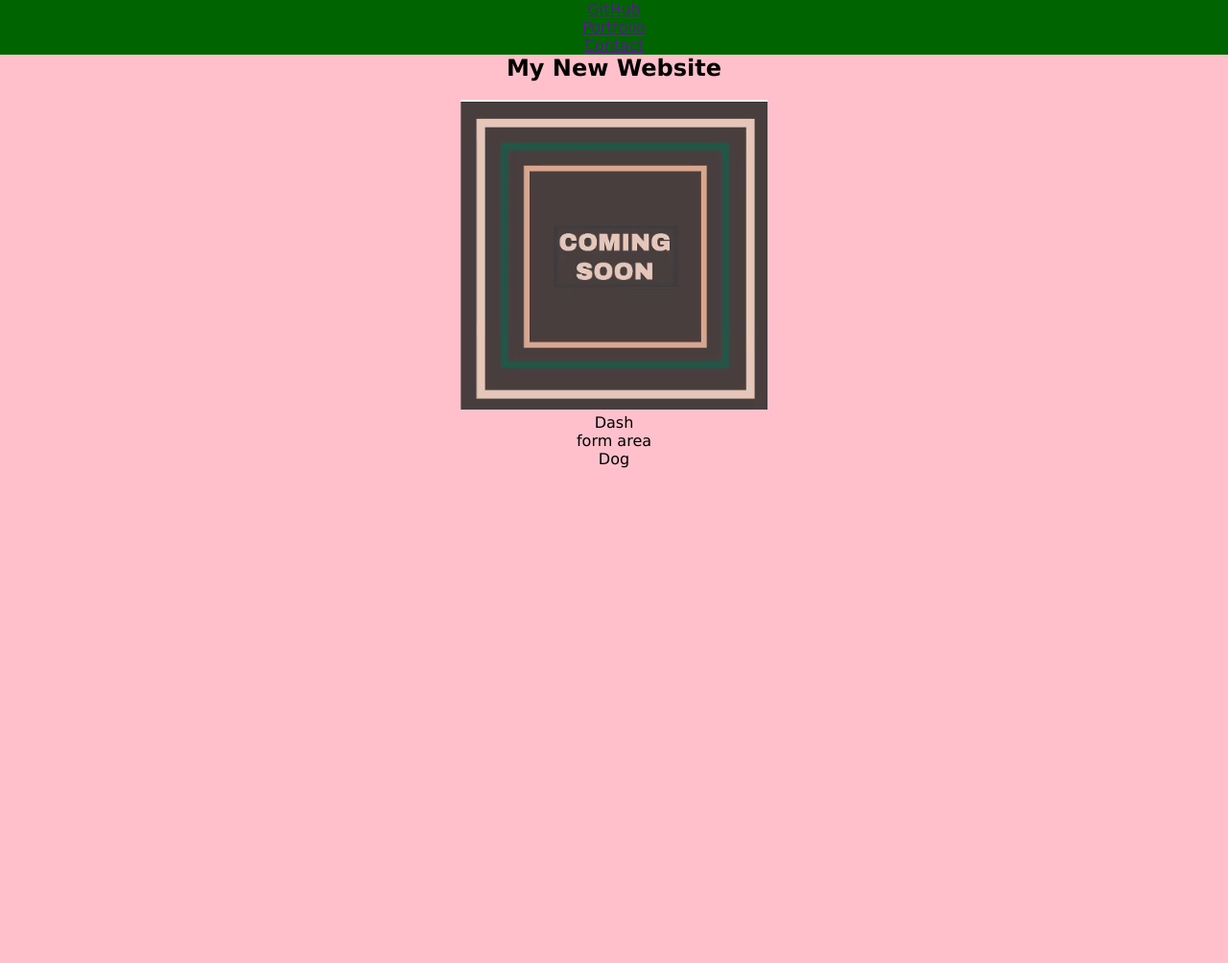
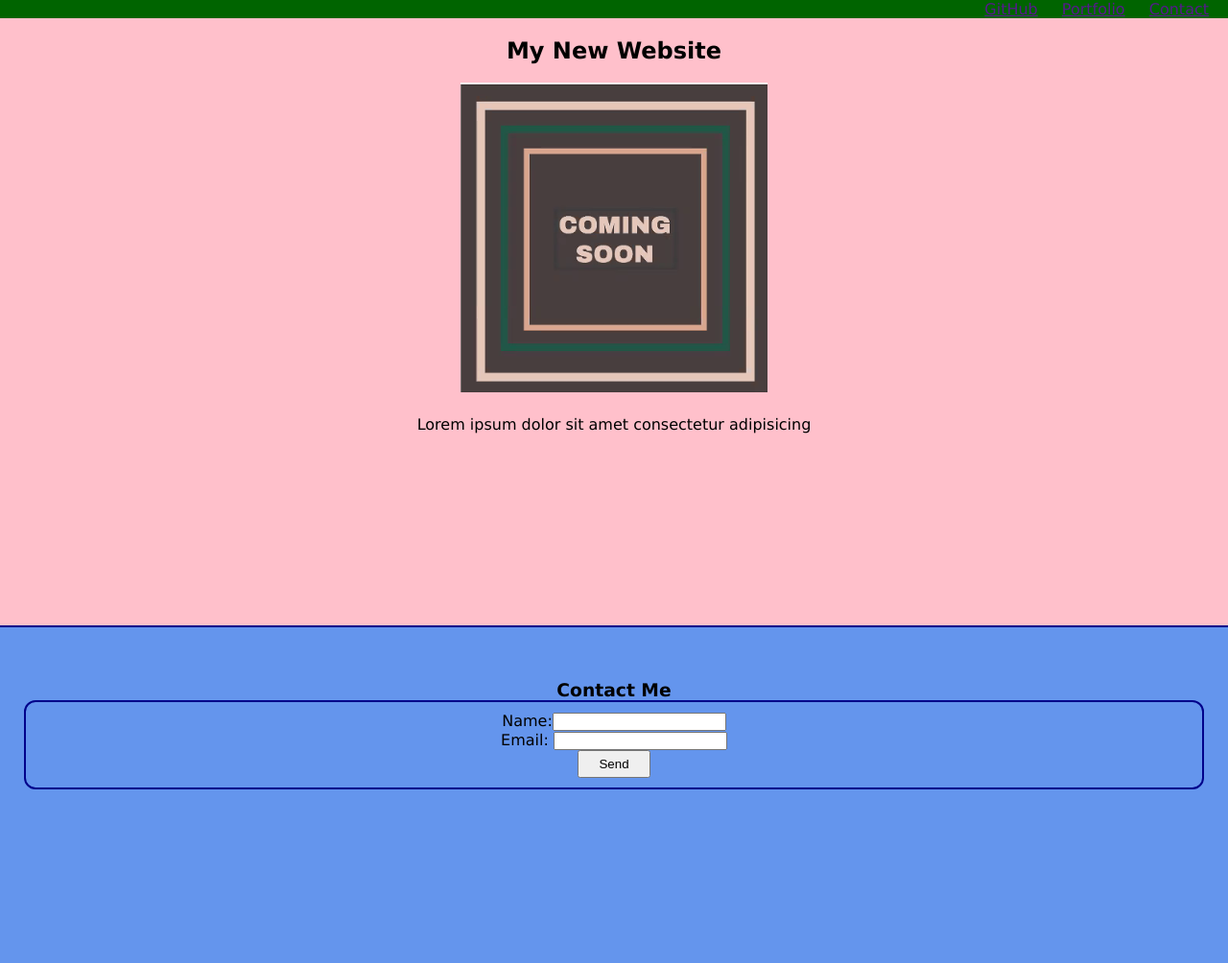
Before and after one commit to KGlinoga/landing-page, a plain HTML site: page index.html in a window 1280 px wide. Shown: the whole page at 96% size. Before the commit the page ends 800 px from the top, so only its background shows below. Drawn offline with Linux system fonts and the light colour scheme.

Commit message:
added footer section stuff - forms, border, button

```diff
--- a/index.html
+++ b/index.html
@@ -11,22 +11,29 @@
         <nav class="navbar">
            <!-- <a href="" class="navlinks">Github</a> -->
             <ul class="navlinks">
-                <li><a href="">GitHub</a></li>
-                <li><a href="">Portfolio</a></li>
-                <li><a href="">Contact</a></li>
+                <li class="navlinks"><a href="">GitHub</a></li>
+                <li class="navlinks"><a href="">Portfolio</a></li>
+                <li class="navlinks"><a href="">Contact</a></li>
             </ul>
         </nav>
-        <section>
+        <section class="section">
             <h1>My New Website</h1>
             <br>
             <img src="./image.png" alt="Coming Soon in light colors and concentric boxes.">
         </section>
 
-        <article>Dash</article>
+        <article class="article">Lorem ipsum dolor sit amet consectetur adipisicing</article>
 
-        <article2>form area</article2>
+        <footer class="footer">
+           <h3 class="contact">Contact Me</h3>
+           <p class="forms">Name:<input type="text"></input>
+                <br>
+           Email:   <input type="text"></input>
+                <br>
+            <button class="button">Send</button>
+        </p>
 
-        <footer>Dog</footer>
+        </footer>
 
     </body>
 </html>
--- a/style.css
+++ b/style.css
@@ -10,13 +10,47 @@ body{
 }
 
 .navbar{
-    color: blue;
+    color: white;
     background-color: darkgreen;
     position: relative;
     margin: 0px;
+    text-align: right;
 }
 
 .navlinks{
     color:white;
     display: inline;
+    margin: 10px;
 }
+
+.section{
+    margin: 20px;
+}
+
+.article{
+    padding-bottom: 100px;
+    margin-bottom: 100px;
+
+}
+
+.footer{
+    background-color: cornflowerblue;
+    height: 300px;
+    padding: 25px;
+    border-top: 2px solid darkblue;
+
+}
+
+.contact{
+    margin-top: 30px;
+}
+
+.forms{
+    border: 2px solid darkblue;
+    border-radius: 12px;
+    padding: 10px;
+}
+
+.button{
+    padding: 5px 20px;
+}
```
